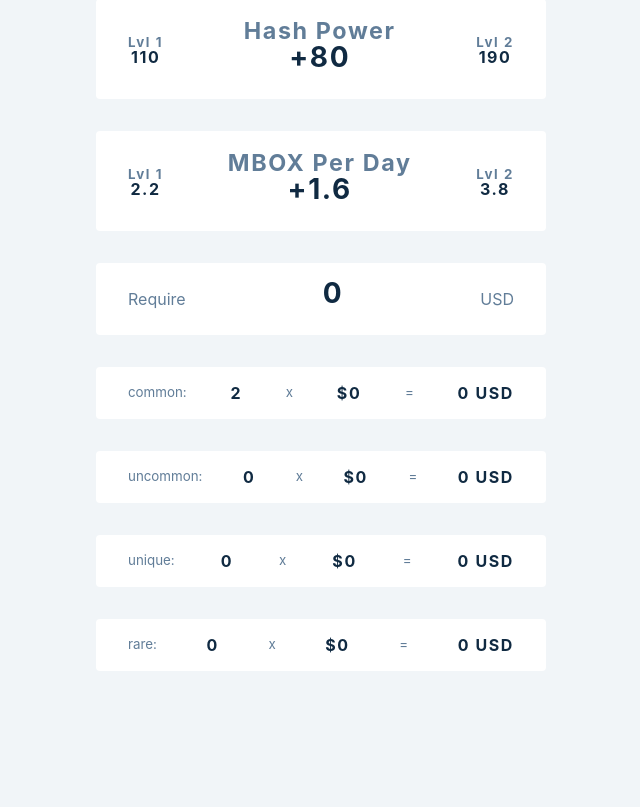
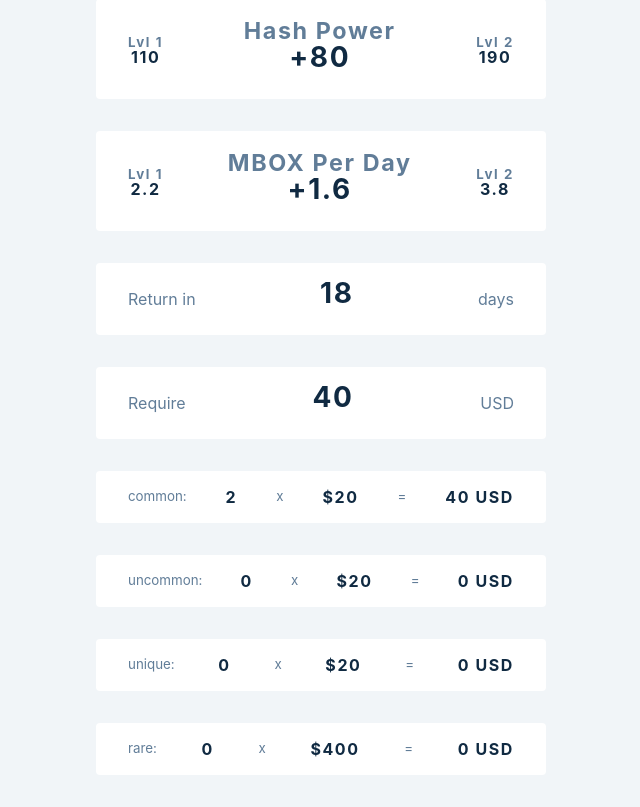
Before and after one commit to jyydev/mobox, a React (Create React App) app: page / in a window 1280 px wide. Shown: the part 628-1435 px from the top of the page, without its empty margins (319-959 px from the left). Before the commit the page ends 1331 px from the top, so only its background shows below. Built offline with nearby package versions, Linux system fonts and the light colour scheme.

Commit message:
added return days

```diff
--- a/src/App.js
+++ b/src/App.js
@@ -2,10 +2,10 @@ import React, { useState, useEffect } from 'react';
 
 const Input = () => {
   const [price, setPrice] = useState({
-    common: 0,
-    uncommon: 0,
-    unique: 0,
-    rare: 0,
+    common: 20,
+    uncommon: 20,
+    unique: 20,
+    rare: 400,
   });
   const rarities = ['common', 'uncommon', 'unique', 'rare'];
 
@@ -231,6 +231,12 @@ const Input = () => {
         </div>
 
         <div className='item'>
+          <p>Return in</p>
+          <h3>{(total / ((powers.from * 2) / 100)).toFixed()}</h3>
+          <p>days</p>
+        </div>
+
+        <div className='item'>
           <p>Require</p>
           <h3>{total}</h3>
           <p>USD</p>
```
